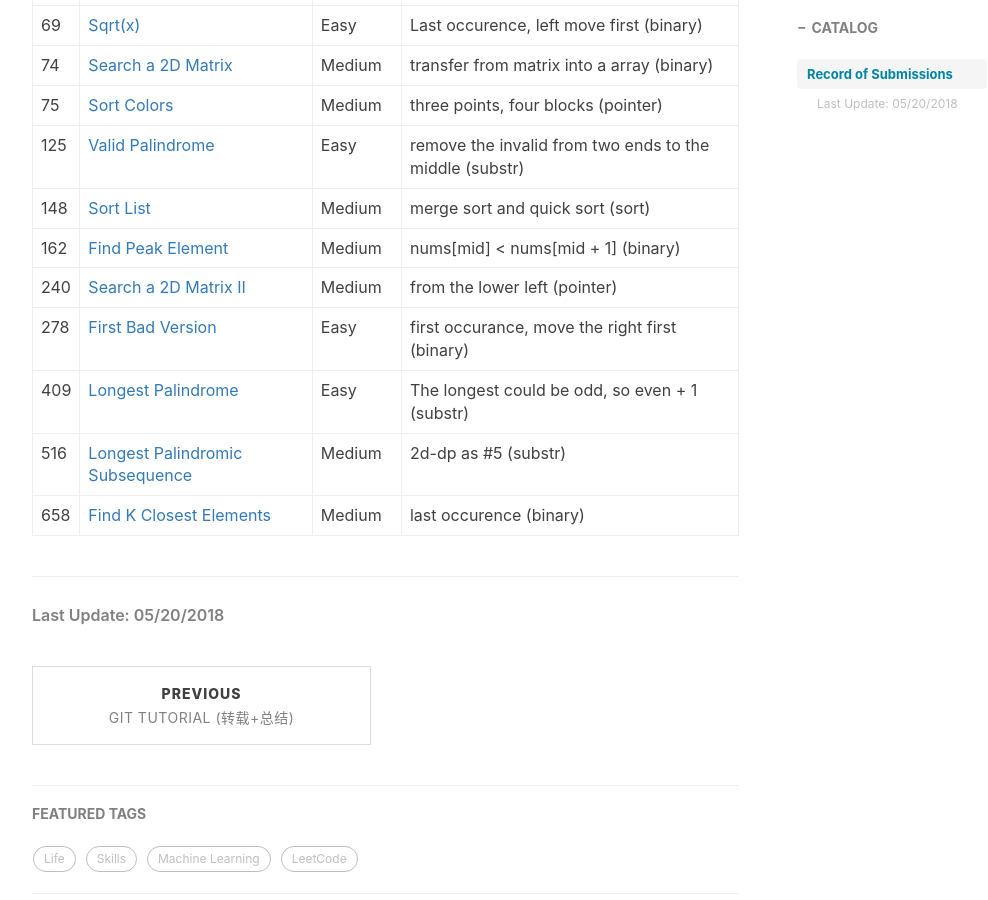
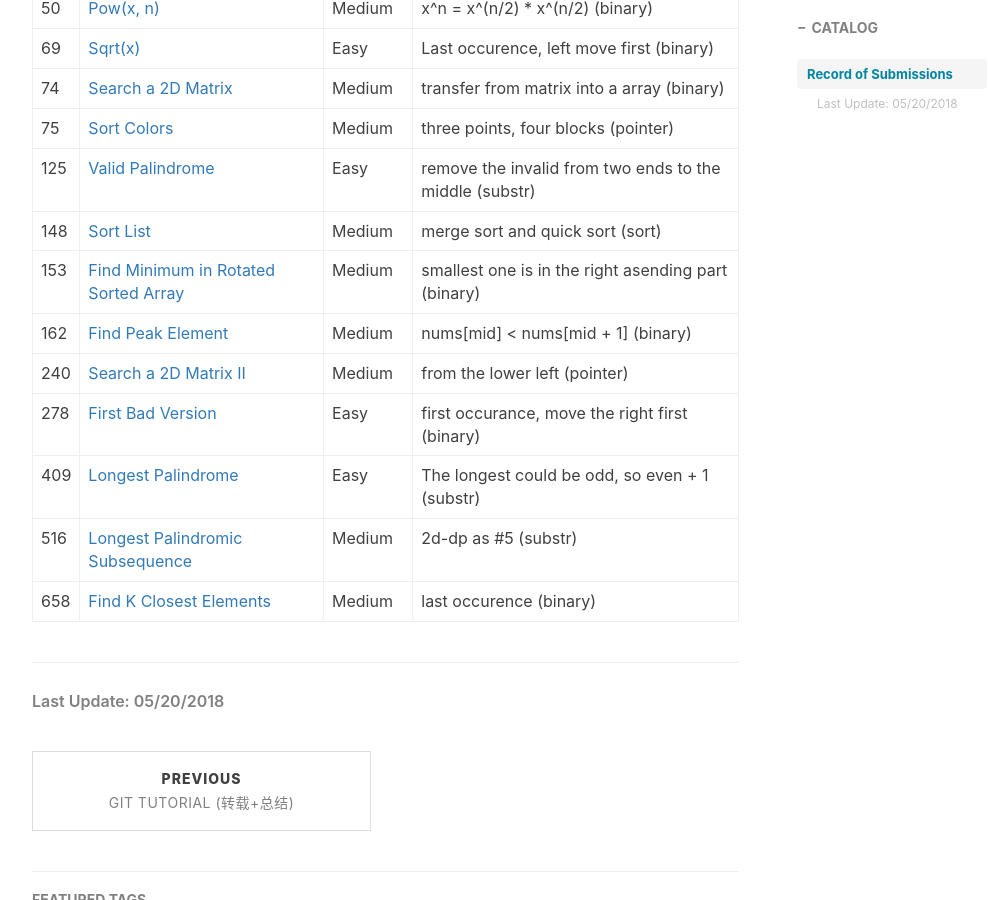
Before and after one commit to ly16/ly16.github.io, a Jekyll site: the page built from _posts/2018-05-18-leetcode-record-round1.md, in a window 1280 px wide and 900 px high, scrolled down 911 px. Shown: the whole window, without its empty margins (233-1221 px from the left). Built offline with Jekyll 4.4.1, drawn with Linux system fonts in a browser that asks for light colours; nearby versions of some CDN libraries; comment, search, counter and statistics services are not loaded.

Commit message:
Update 2018-05-18-leetcode-record-round1.md

```diff
--- a/_posts/2018-05-18-leetcode-record-round1.md
+++ b/_posts/2018-05-18-leetcode-record-round1.md
@@ -25,6 +25,7 @@ tags:
 |75|[Sort Colors](https://github.com/ly16/LC-Practice/blob/master/Rainbow%20Sort.java)|Medium|three points, four blocks (pointer)|
 |125|[Valid Palindrome](https://github.com/ly16/LC-Practice/blob/master/Valid%20palindrome.java)|Easy|remove the invalid from two ends to the middle (substr)|
 |148|[Sort List](https://github.com/ly16/LC-Practice/blob/master/Sort%20List.java)|Medium|merge sort and quick sort (sort)|
+|153|[Find Minimum in Rotated Sorted Array](https://github.com/ly16/LC-Practice/blob/master/Find%20Minimum%20in%20Rotated%20Sorted%20Array.java)|Medium|smallest one is in the right asending part (binary)|
 |162|[Find Peak Element](https://github.com/ly16/LC-Practice/blob/master/Find%20Peak%20Element.java)|Medium|nums[mid] < nums[mid + 1] (binary)|
 |240|[Search a 2D Matrix II](https://github.com/ly16/LC-Practice/blob/master/Search%20a%202D%20Matrix%20II.java)|Medium|from the lower left (pointer)|
 |278|[First Bad Version](https://github.com/ly16/LC-Practice/blob/master/First%20Bad%20Version.java)|Easy|first occurance, move the right first (binary)|
```
